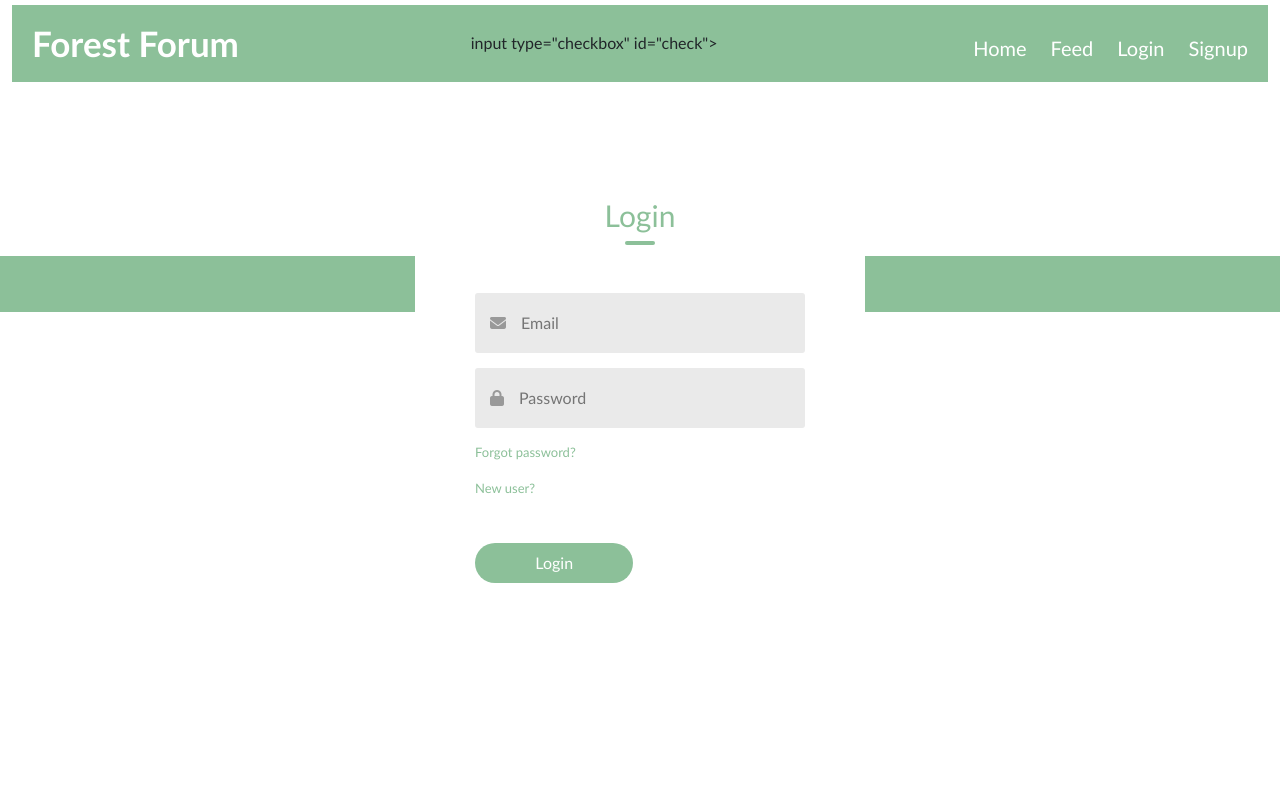
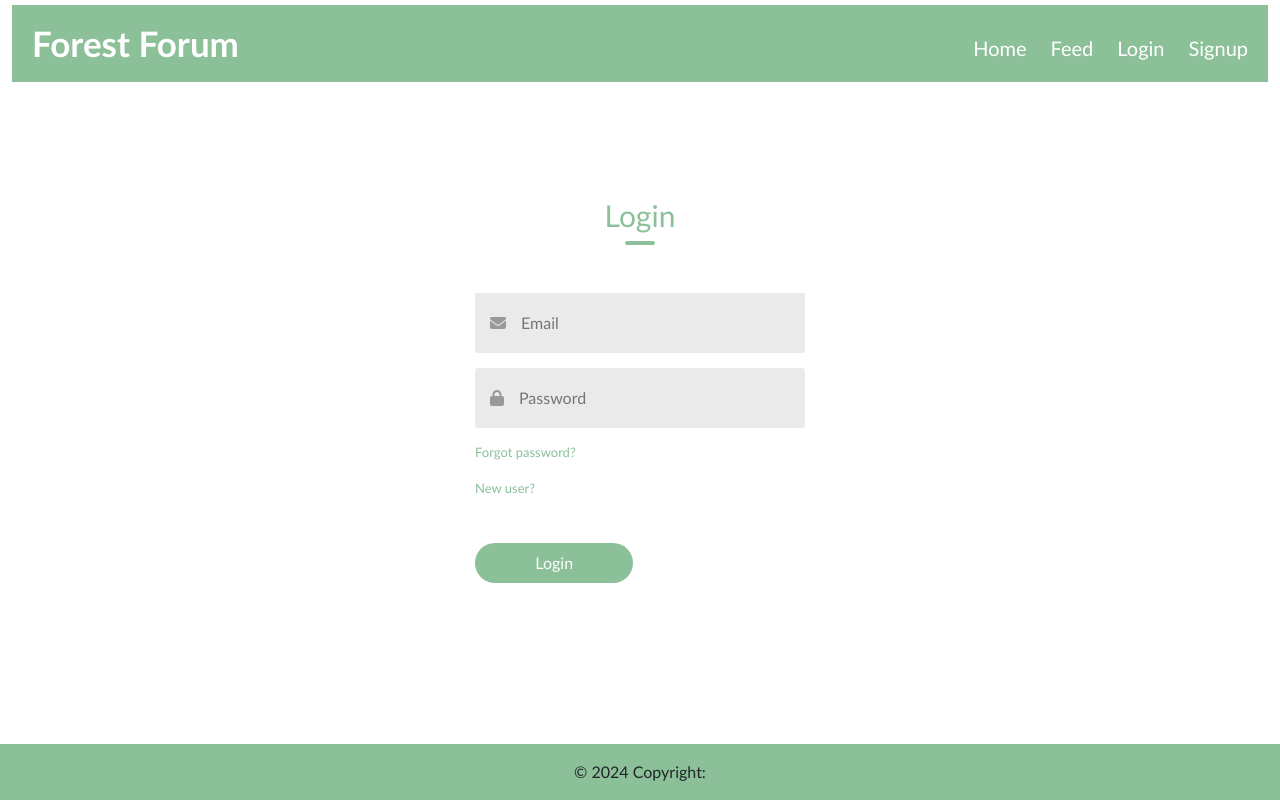
Before and after one commit to alan22222/Request-forum-Agile-webDev, a Flask app: page /login in a window 1280 px wide. Run offline with Flask 3, Linux system fonts and the light colour scheme; some libraries are stand-ins or nearby versions.

Commit message:
Minor Fix: fixed copyright bar at bottom of page overlapping form elements of login and signup.

```diff
--- a/website/templates/login.html
+++ b/website/templates/login.html
@@ -27,7 +27,13 @@
       src="https://maxcdn.bootstrapcdn.com/bootstrap/4.0.0/js/bootstrap.min.js"
       integrity="sha384-JZR6Spejh4U02d8jOt6vLEHfe/JQGiRRSQQxSfFWpi1MquVdAyjUar5+76PVCmYl"
       crossorigin="anonymous"></script>
-
+    <style>
+      .footer {
+          position: absolute;
+          bottom: 0;
+          /*z-index: 10; */
+      }
+    </style>
     <title>Login</title>
 </head>
 <body>
@@ -35,7 +41,7 @@
       <nav>
           <ul class="nav-bar">
               <div class="logo"><a href="">Forest Forum</a></div>
-            input type="checkbox" id="check">
+            <input type="checkbox" id="check">
           <span class="menu">
               {%if user.is_authenticated%}
               <li><a href="{{ url_for('home') }}">Home</a></li>
@@ -105,8 +111,7 @@
               </div>
           </form>
   </div>
-
-  <footer class="gate">
+  <footer class="gate fixed-bottom">
       <!-- Copyright -->
       <div class="text-center p-3" style="background-color:#8cc099">
           © 2024 Copyright:
--- a/website/templates/signup.html
+++ b/website/templates/signup.html
@@ -113,7 +113,7 @@
           </form>
     </div>
 
-  <footer class="gate">
+  <footer class="gate fixed-bottom">
     <!-- Copyright -->
     <div class="text-center p-3" style="background-color:#8cc099">
         © 2024 Copyright:
```
